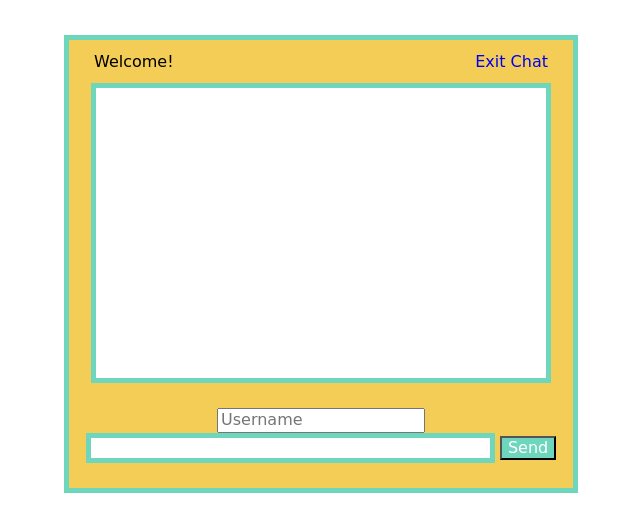
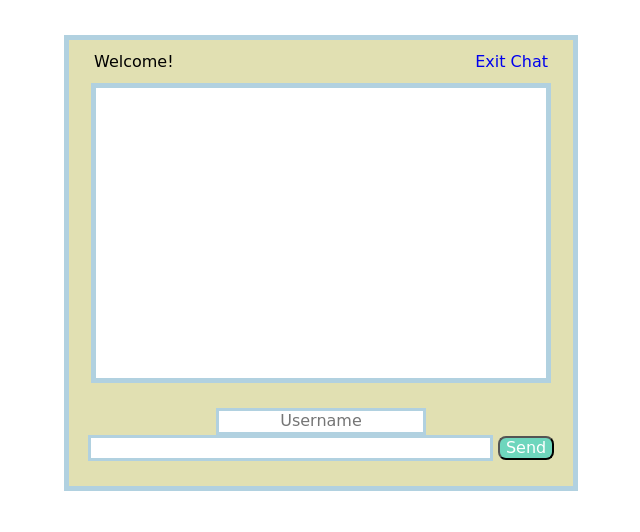
Before and after one commit to TIY-Charleston-Front-End-May2016/gabe-amanda, a website: page index.html in a window 1280 px wide. Shown: the whole page, without its empty margins (319-959 px from the left). Drawn offline with nearby package versions, Linux system fonts and the light colour scheme; no server answers; a web font is replaced by a local one.

Commit message:
some styling

```diff
--- a/styles.css
+++ b/styles.css
@@ -27,9 +27,9 @@ li{
 .wrapper, #loginform {
   margin: 0 auto;
   padding-bottom: 25px;
-  background-color: #F4CD56;
+  background-color: #E1E0B2;
   width: 504px;
-  border: 5px solid #6ED6BD;
+  border: 5px solid #B1D1E0;
 }
 #loginform {
   padding-top: 18px;
@@ -45,18 +45,23 @@ li{
   background: #FFF;
   height: 270px;
   width: 430px;
-  border: 5px solid #6ED6BD;
+  border: 5px solid #B1D1E0;
   overflow: auto;
+}
+.usernameval{
+  border: 3px solid #B1D1E0;
+  text-align: center;
 }
 #usermsg {
   width: 395px;
-  border: 5px solid #6ED6BD;
+  border: 3px solid #B1D1E0;
 }
 #submit {
   width: 60px;
 }
 #submitmsg {
   background-color: #6ED6BD;
+  border-radius: 8px;
   color: #fff;
 }
 .error {
```
